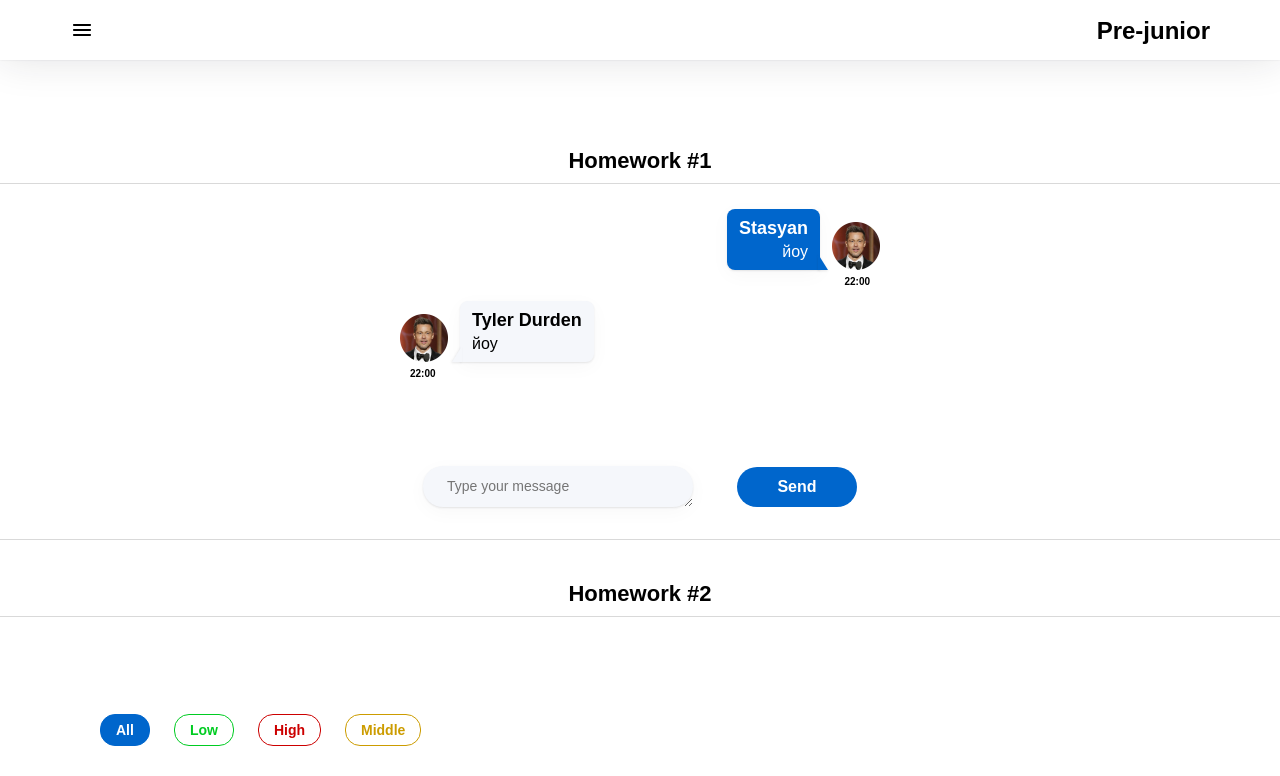
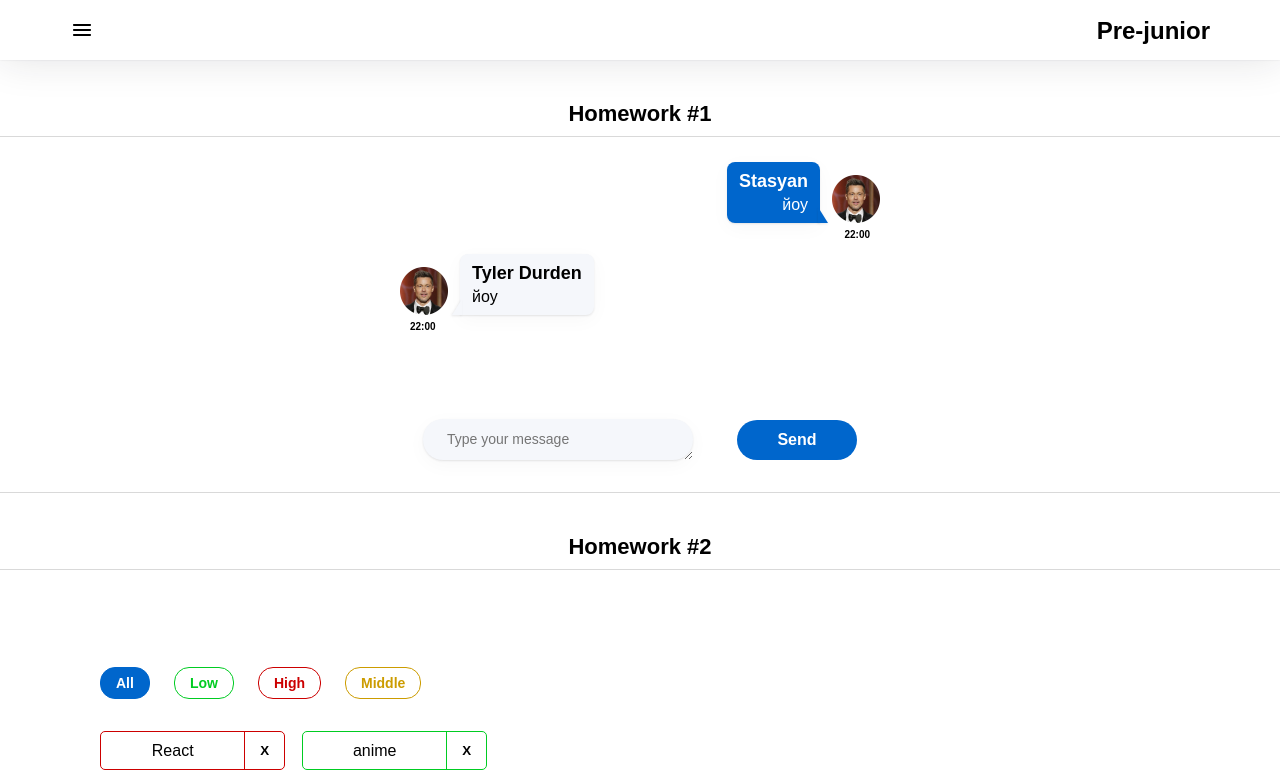
Before and after one commit to nedonebo21/homework-front-main-2, a React (Create React App) app: page /#/pre-junior in a window 1280 px wide. Shown: the top 776 px of the page. Built offline with nearby package versions, Linux system fonts and the light colour scheme.

Commit message:
hw sprint-3 week-1 (refactor styles)

```diff
--- a/src/s1-main/App.module.css
+++ b/src/s1-main/App.module.css
@@ -1,7 +1,7 @@
 .App {
     --header_height: 60px;
     /*margin-top: 107px;*/
-    margin-bottom: 136px;
+    /*margin-bottom: 136px;*/
     display: flex;
     flex-direction: column;
     /*gap: 64px;*/
--- a/src/s2-homeworks/hw05/header/Header.module.css
+++ b/src/s2-homeworks/hw05/header/Header.module.css
@@ -15,7 +15,6 @@
     height: 60px;
     box-shadow: 0 0 2px 0 rgba(29, 33, 38, 0.1),0 0 40px 0 rgba(29, 33, 38, 0.13);
     background: rgb(255, 255, 255);
-    margin-bottom: 47px;
 }
 
 .header h1 {
--- a/src/s2-homeworks/hw05/pages/Error404.module.css
+++ b/src/s2-homeworks/hw05/pages/Error404.module.css
@@ -1,6 +1,8 @@
 .error404 {
     width: 451px;
     height: 100%;
+    border: 1px dashed rgba(154, 154, 154, 0.50);
+    max-height: 192px;
 }
 
 .wrapper {
```
